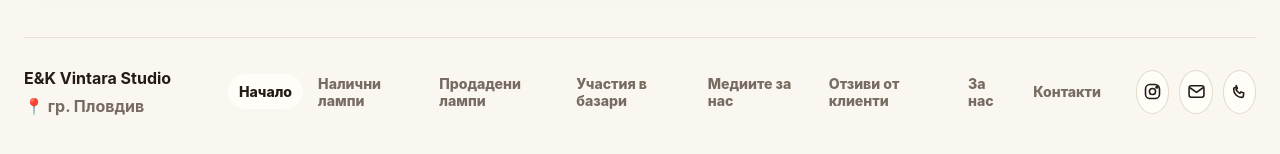
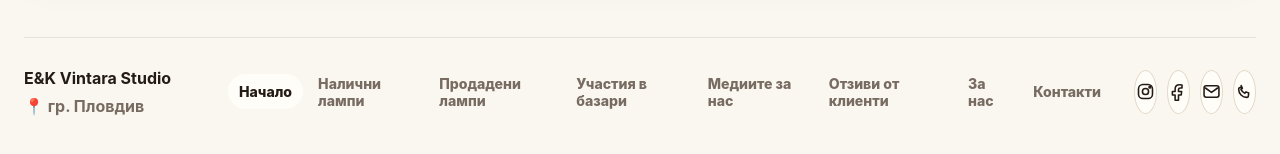
Before and after one commit to JinksSs91/hello-react-site, a React (Vite) app: page / in a window 1280 px wide. Shown: the part 2110-2264 px from the top of the page. Built offline with nearby package versions, Linux system fonts and the light colour scheme.

Commit message:
Add Facebook contact links

```diff
--- a/src/App.css
+++ b/src/App.css
@@ -1181,7 +1181,7 @@
 
 .contact-grid {
   display: grid;
-  grid-template-columns: repeat(3, minmax(0, 1fr));
+  grid-template-columns: repeat(4, minmax(0, 1fr));
   gap: 18px;
 }
 
--- a/src/App.jsx
+++ b/src/App.jsx
@@ -27,6 +27,7 @@ import homeWhitePhone from './assets/home/home-white-phone.jpg'
 import './App.css'
 
 const instagramUrl = 'https://www.instagram.com/our.vintage.lights/'
+const facebookUrl = 'https://www.facebook.com/people/EK-Vintara-Studio/61588805186363/'
 const emailAddress = 'vintarastudio@yahoo.com'
 const viberPhone = '+359899161880'
 const homeShowcaseImages = [
@@ -440,9 +441,11 @@ const content = {
       text:
         'Най-бързият начин е чрез съобщение в Instagram. Можеш също да ни изпратиш имейл или да се свържеш с нас по телефон, Viber, Telegram или WhatsApp.',
       instagram: 'Instagram',
+      facebook: 'Facebook',
       email: 'Имейл',
       viber: 'Телефон (Viber/Telegram/WhatsApp)',
       instagramCta: 'Отвори Instagram',
+      facebookCta: 'Отвори Facebook',
       emailCta: 'Изпрати имейл',
       viberCta: 'Обади се',
     },
@@ -662,9 +665,11 @@ const content = {
       text:
         'The fastest way is by message on Instagram. You can also email us or contact us by phone, Viber, Telegram, or WhatsApp.',
       instagram: 'Instagram',
+      facebook: 'Facebook',
       email: 'Email',
       viber: 'Phone (Viber/Telegram/WhatsApp)',
       instagramCta: 'Open Instagram',
+      facebookCta: 'Open Facebook',
       emailCta: 'Send email',
       viberCta: 'Call',
     },
@@ -2445,6 +2450,12 @@ function ContactsPage({ copy }) {
           href={`tel:${viberPhone}`}
           cta={copy.contacts.viberCta}
         />
+        <ContactCard
+          label={copy.contacts.facebook}
+          value="E&K Vintara Studio"
+          href={facebookUrl}
+          cta={copy.contacts.facebookCta}
+        />
       </div>
     </section>
   )
@@ -2846,6 +2857,14 @@ function SiteFooter({
         >
           <InstagramIcon />
         </a>
+        <a
+          href={facebookUrl}
+          target="_blank"
+          rel="noreferrer"
+          aria-label="Facebook"
+        >
+          <FacebookIcon />
+        </a>
         <a href={`mailto:${emailAddress}`} aria-label={copy.contacts.email}>
           <EmailIcon />
         </a>
@@ -2863,6 +2882,14 @@ function InstagramIcon() {
       <rect x="4" y="4" width="16" height="16" rx="5" />
       <circle cx="12" cy="12" r="3.5" />
       <circle cx="17" cy="7" r="1" />
+    </svg>
+  )
+}
+
+function FacebookIcon() {
+  return (
+    <svg viewBox="0 0 24 24" aria-hidden="true">
+      <path d="M14 8h2V4.5c-.35-.05-1.55-.15-2.95-.15-2.92 0-4.92 1.78-4.92 5.05V12H5v3.9h3.13V22H12v-6.1h3.1l.49-3.9H12V9.78c0-1.13.31-1.78 2-1.78Z" />
     </svg>
   )
 }
```
